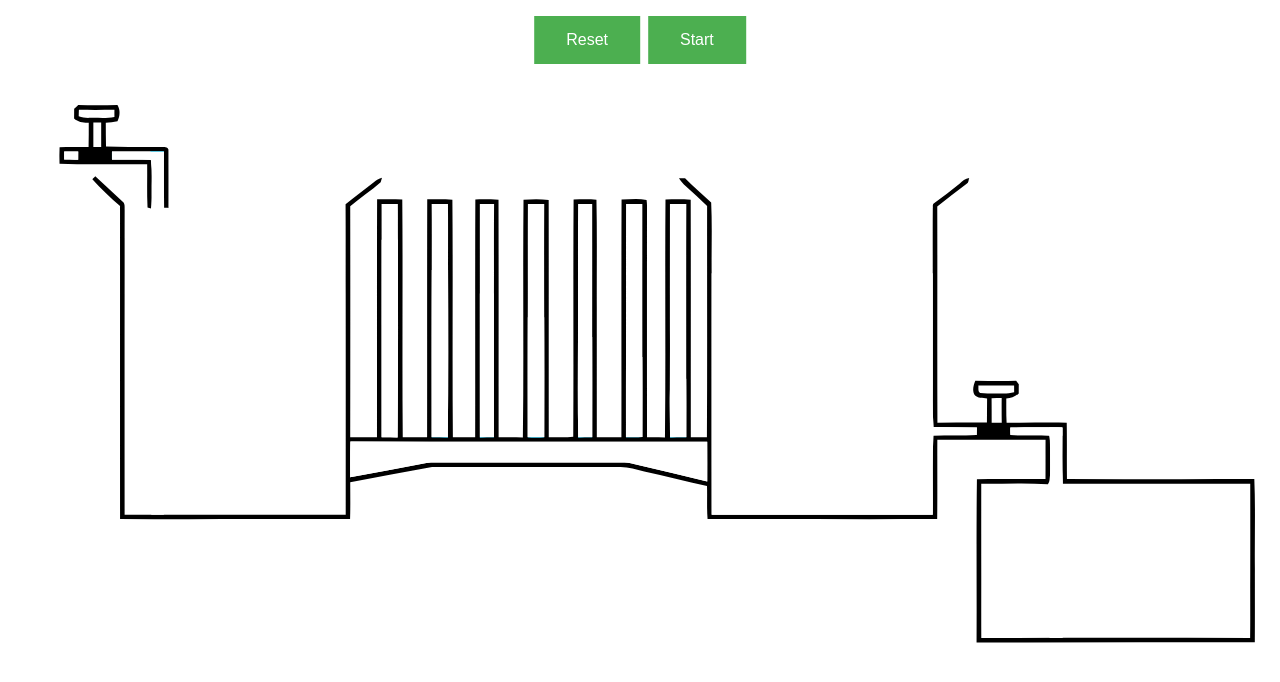
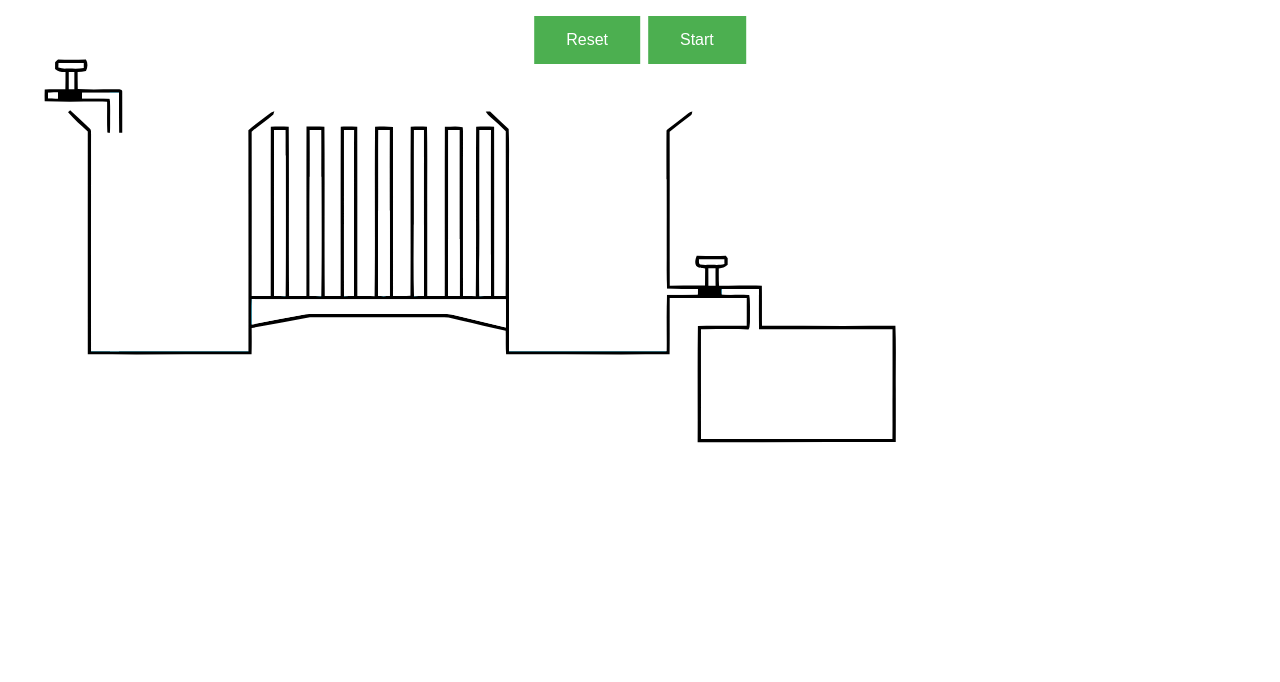
Before and after one commit to virtual-labs/exp-bernoullis-iiith, a plain HTML site: page experiment/simulation/index.html in a window 1280 px wide. Drawn offline with Linux system fonts and the light colour scheme.

Commit message:
Remove viewbox
This could be causing issue on actual hosted page with frameresize

```diff
--- a/experiment/simulation/index.html
+++ b/experiment/simulation/index.html
@@ -27,7 +27,6 @@
       id="flexsvg"
       width="100%"
       height="100%"
-      viewBox="0 0 900 500"
       version="1.1"
       xmlns="http://www.w3.org/2000/svg"
     >
```
